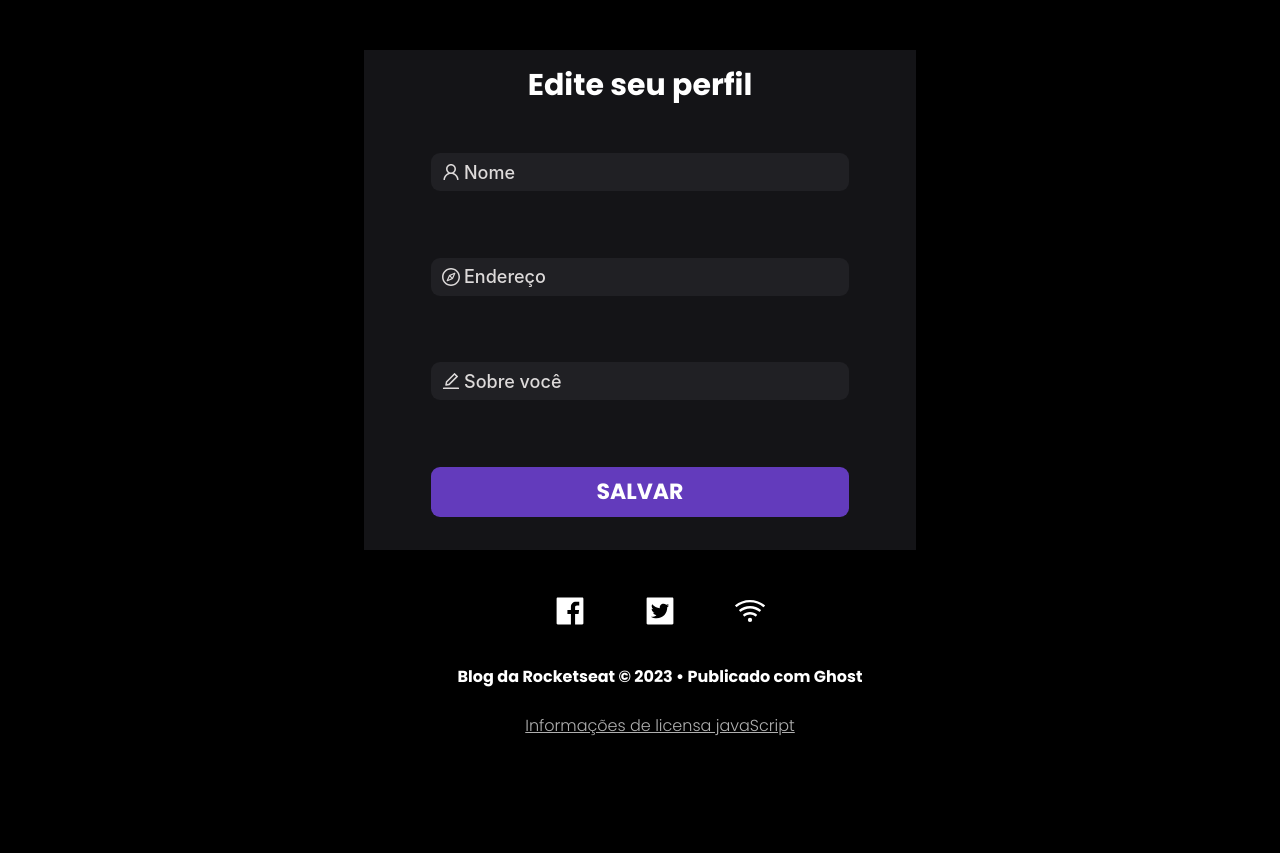
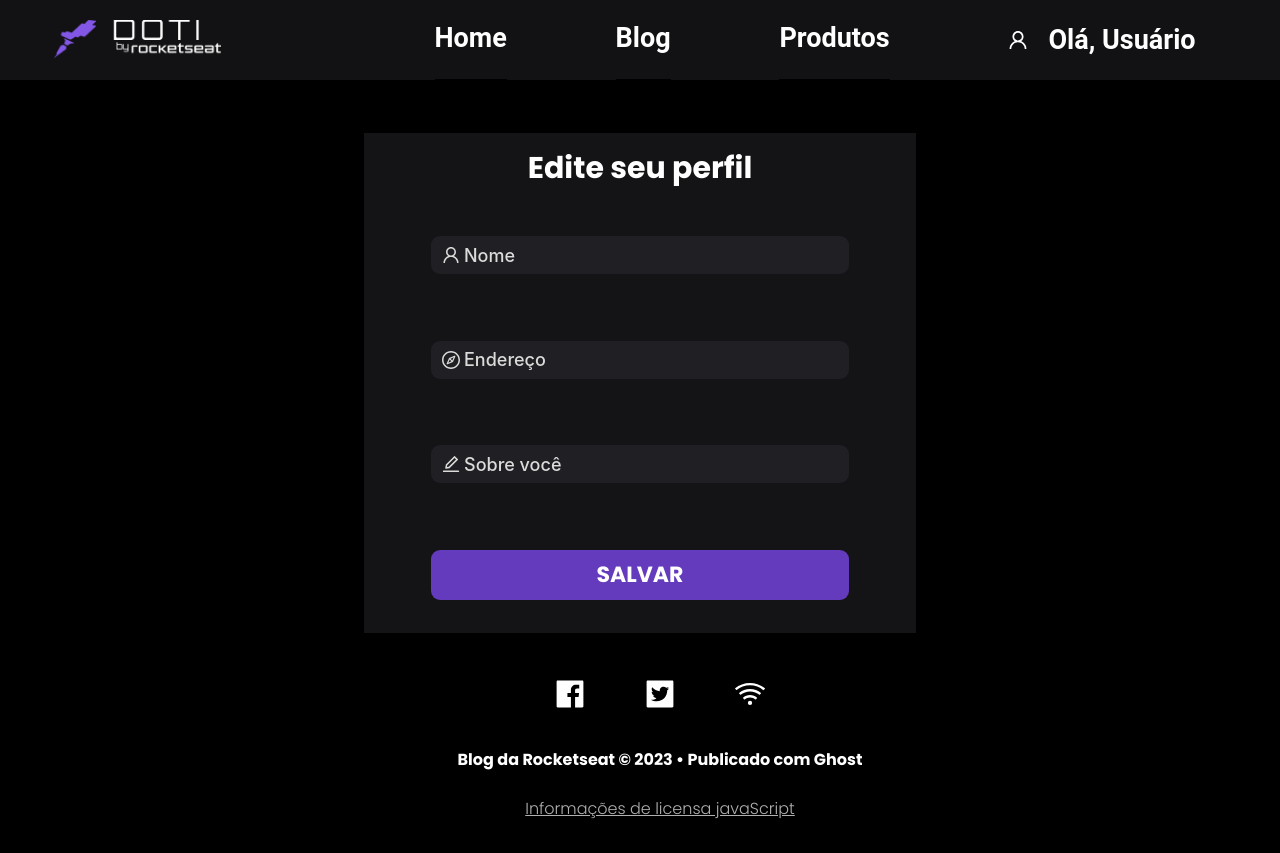
Before and after one commit to laradepaula21/doti-case, a React (Vite) app: page /editarperfil in a window 1280 px wide. Shown: the top 853 px of the page. Before the commit the page ends 800 px from the top, so only its background shows below. Built offline with nearby package versions, Linux system fonts and the light colour scheme.

Commit message:
colocando header no editar perfil

```diff
--- a/src/pages/EditarPerfil/EditarPerfil.jsx
+++ b/src/pages/EditarPerfil/EditarPerfil.jsx
@@ -20,7 +20,7 @@ export default function EditarPerfil() {
 
     return (
     <>
-    {/* <Header underline=""></Header> */}
+    <Header underline=""></Header>
     <EditStyled>
         <h1> Edite seu perfil</h1>
         <FormStyled>
```
